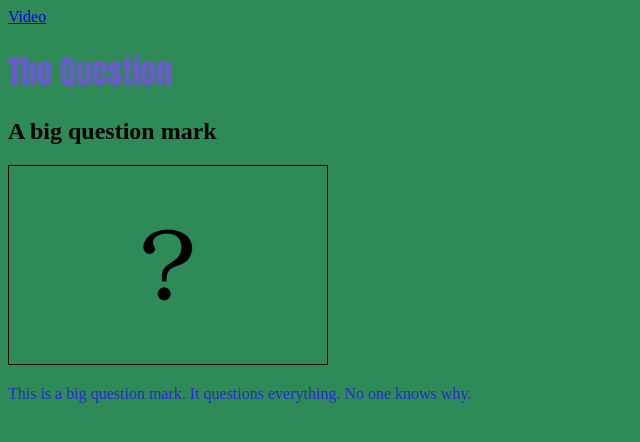
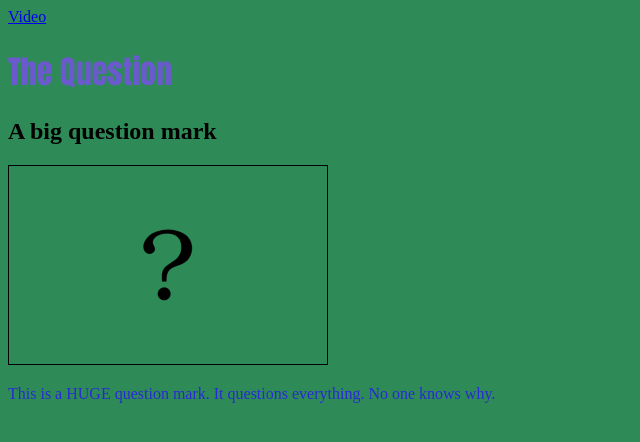
Before and after one commit to RahmanAkhtar/Question, a plain HTML site: page index.html in a window 1280 px wide. Shown: the full height of the page, 0-640 px from the left. Drawn offline with Linux system fonts and the light colour scheme.

Commit message:
Changed big to HUGE

```diff
--- a/index.html
+++ b/index.html
@@ -12,6 +12,6 @@
     <h1>The Question</h1>
     <h2>A big question mark</h2>
     <img src="images/questionmark.png">
-    <p>This is a big question mark. It questions everything. No one knows why.</p>
+    <p>This is a HUGE question mark. It questions everything. No one knows why.</p>
 </body>
 </html>
```
